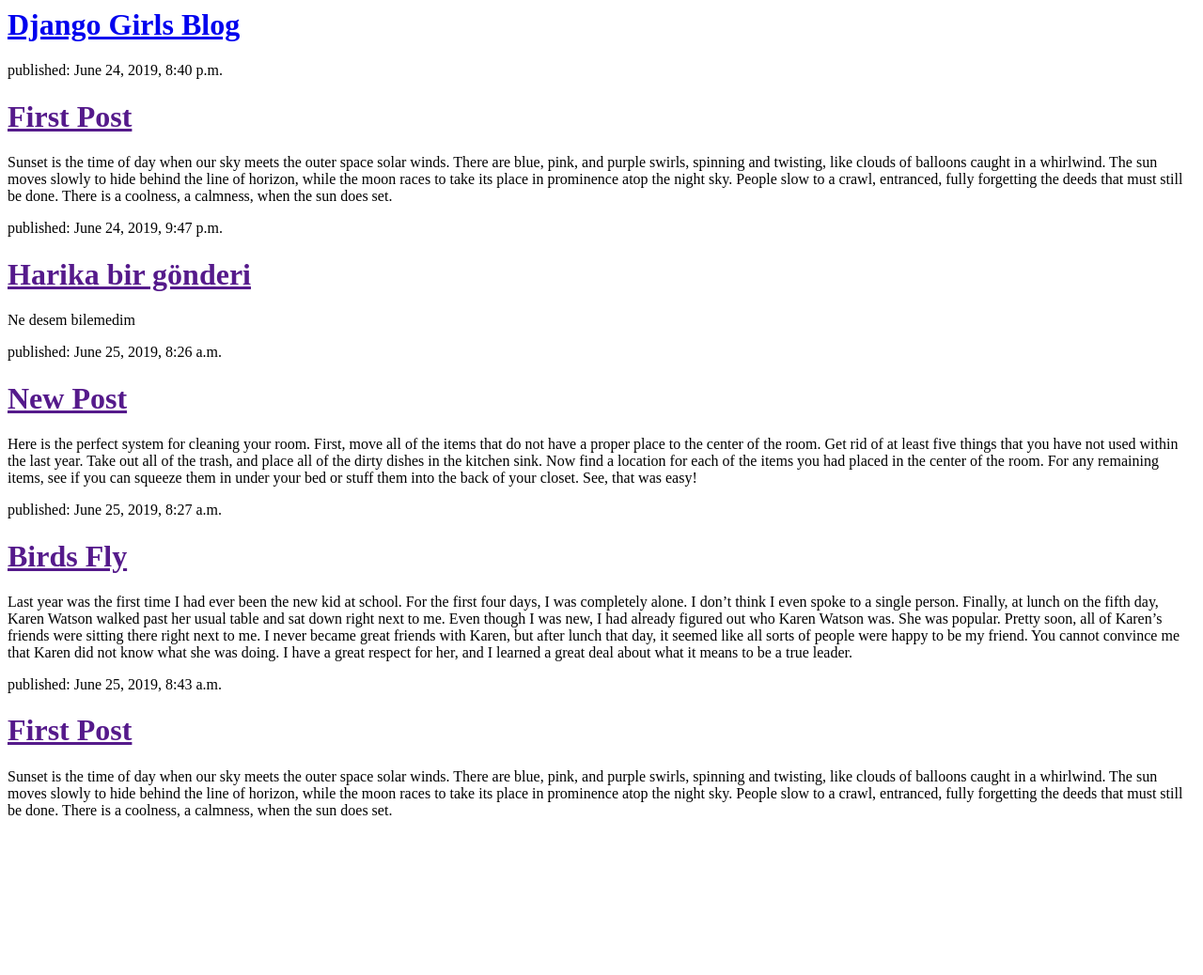
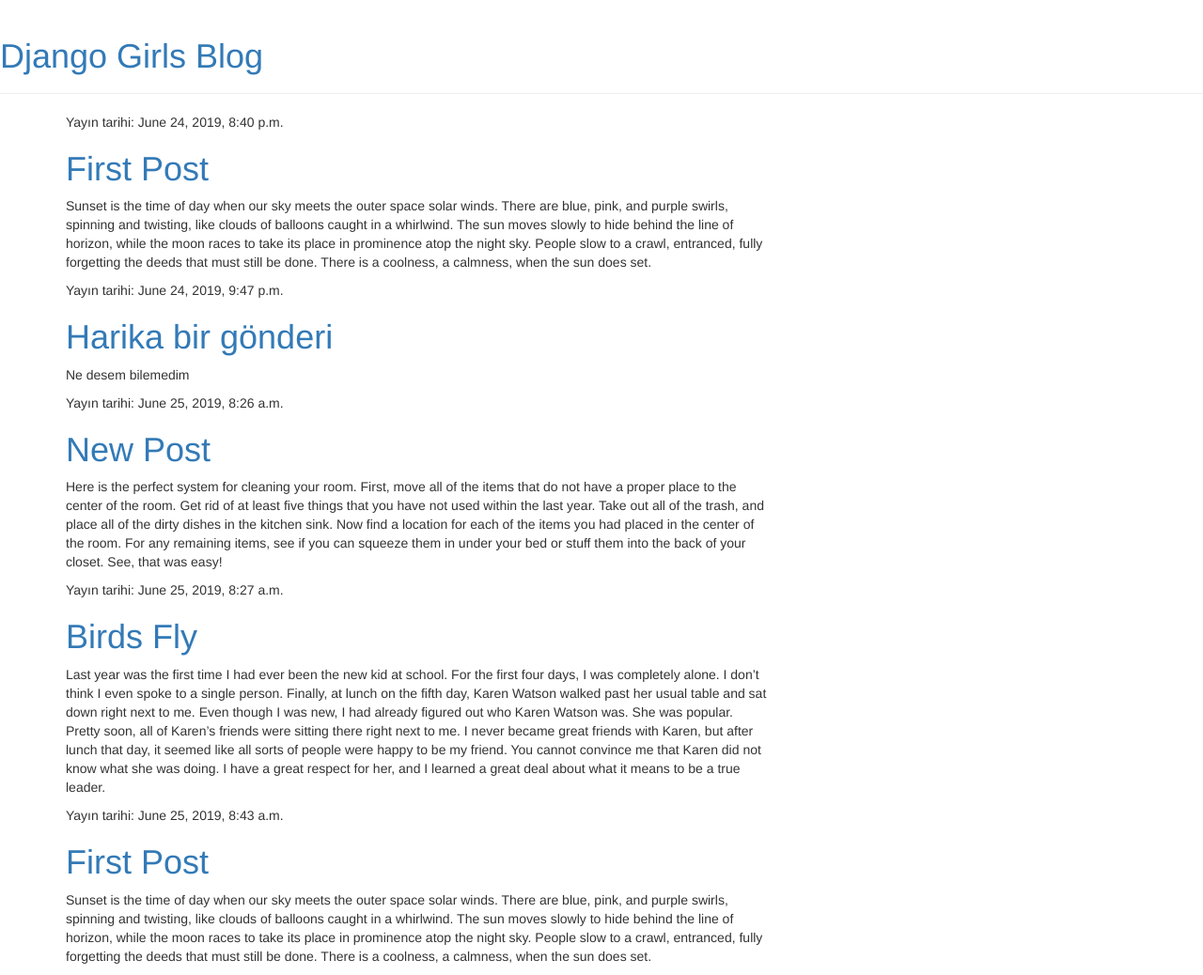
Before and after one commit to busenilbiliciler/myfirstblog, a Django app: page / in a window 1280 px wide. Shown: the whole page at 94% size. Before the commit the page ends 871 px from the top, so only its background shows below. Run offline with Django 3.2, Linux system fonts and the light colour scheme; data comes from the database, SQL or seed files in the repository; both versions use the stored data as it was after the commit; some libraries are stand-ins or nearby versions.

Commit message:
changess

```diff
--- a/blog/templates/blog/post_list.html
+++ b/blog/templates/blog/post_list.html
@@ -1,19 +1,39 @@
+
+
+{% load static %}
 
 <html>
     <head>
+
         <title>Django Girls blog</title>
+        <link rel="stylesheet" href="//maxcdn.bootstrapcdn.com/bootstrap/3.2.0/css/bootstrap.min.css">
+        <link rel="stylesheet" href="//maxcdn.bootstrapcdn.com/bootstrap/3.2.0/css/bootstrap-theme.min.css">
+        <link rel="stylesheet" href="{% static 'css/blog.css' %}">
+        <link href="//fonts.googleapis.com/css?family=Lobster&subset=latin,latin-ext" rel="stylesheet" type="text/css">
+
+
+
     </head>
     <body>
-        <div>
+        <div class = "page-header">
     <h1><a href="/">Django Girls Blog</a></h1>
 </div>
 
-{% for post in posts %}
-    <div>
-        <p>published: {{ post.published_date }}</p>
-        <h1><a href="">{{ post.title }}</a></h1>
-        <p>{{ post.text|linebreaksbr }}</p>
+<div class="content container">
+    <div class="row">
+        <div class="col-md-8">
+            {% for post in posts %}
+                <div class="post">
+                    <div class="date">
+                        <p>Yayın tarihi: {{ post.published_date }}</p>
+                    </div>
+                    <h1><a href="">{{ post.title }}</a></h1>
+                    <p>{{ post.text|linebreaksbr }}</p>
+                </div>
+            {% endfor %}
+        </div>
     </div>
-{% endfor %}
+</div>
+
     </body>
 </html>
```
Also changed, not shown: db.sqlite3.
